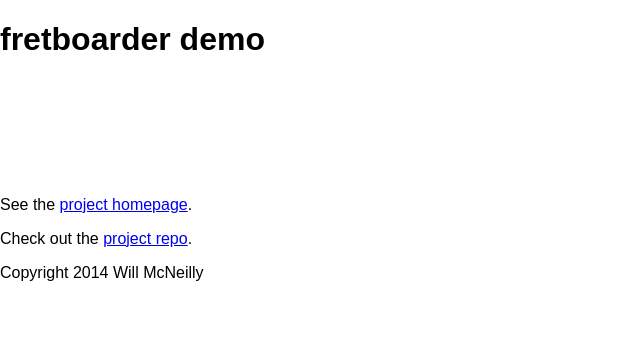
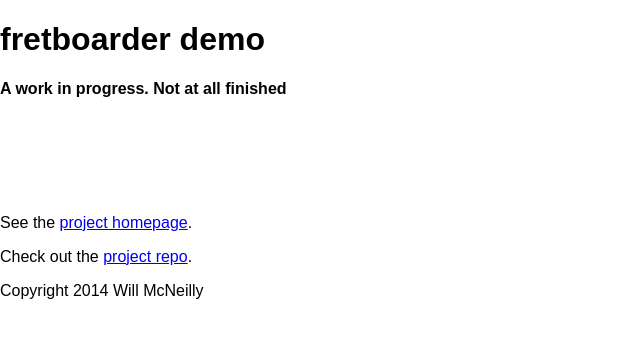
Before and after one commit to willmcneilly/fretboarder, a website: page demo/index.html in a window 1280 px wide. Shown: the whole page, without its empty margins (0-640 px from the left). Drawn offline with nearby package versions, Linux system fonts and the light colour scheme.

Commit message:
add disclaimer

```diff
--- a/demo/index.html
+++ b/demo/index.html
@@ -12,6 +12,7 @@
   </head>
   <body>
     <h1>fretboarder demo</h1>
+    <strong>A work in progress. Not at all finished</strong>
 
     <!-- begin demo markup -->
     <div id="a-chord"></div>
```
